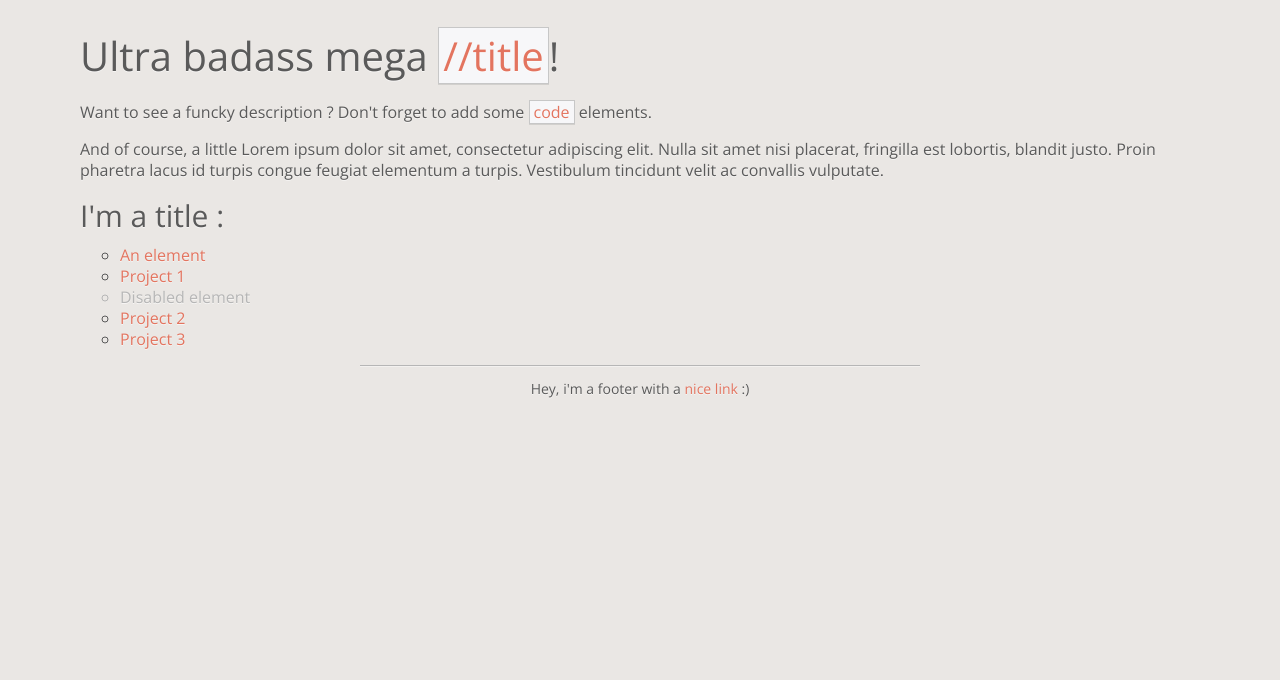
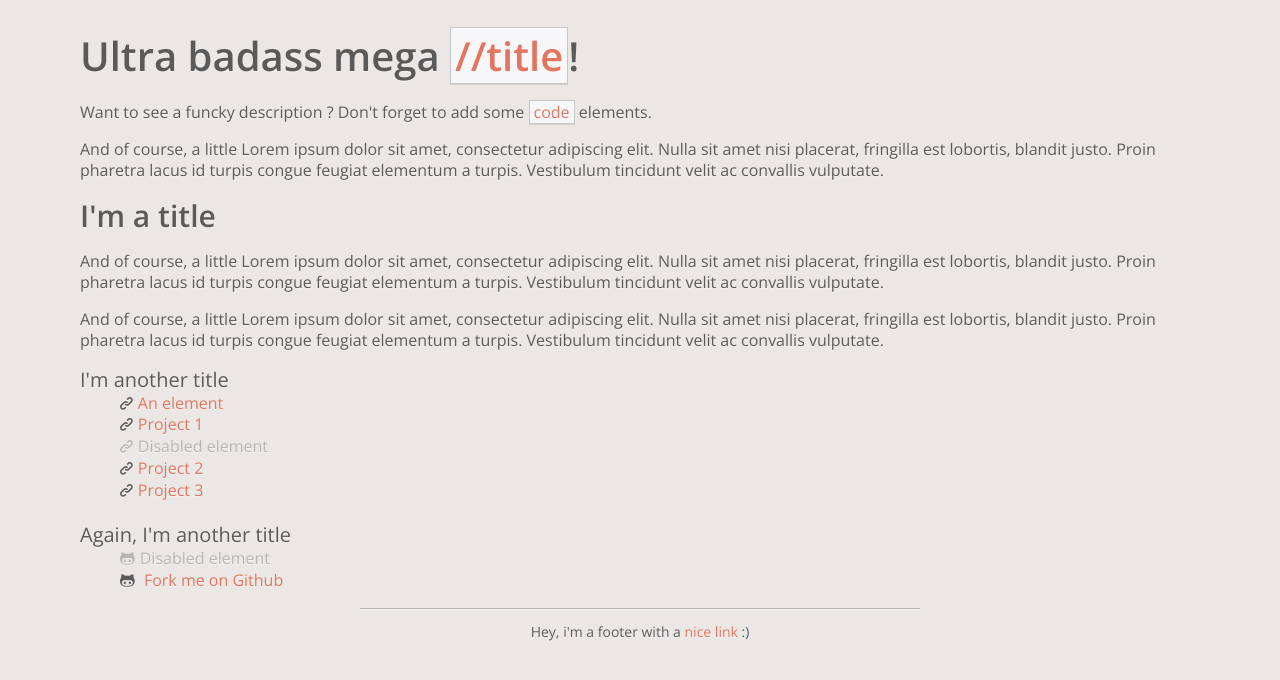
Before and after one commit to Manoz/My-lab, a PHP site: page / in a window 1280 px wide. Shown: the top 680 px of the page. Run offline with PHP 8.4, Linux system fonts and the light colour scheme.

Commit message:
Many fix and improvements

```diff
--- /dev/null
+++ b/css/fonts.css
@@ -0,0 +1,15 @@
+@font-face {
+  font-family: 'fontello';
+  src: url('../fonts/fontello.eot?85003360');
+  src: url('../fonts/fontello.eot?85003360#iefix') format('embedded-opentype'),
+       url('../fonts/fontello.woff?85003360') format('woff'),
+       url('../fonts/fontello.ttf?85003360') format('truetype'),
+       url('../fonts/fontello.svg?85003360#fontello') format('svg');
+  font-weight: normal;
+  font-style: normal;
+}
+
+/* My font
+.icon-github:before { content: '\e800'; }
+.icon-link:before { content: '\e801'; }
+*/
--- a/css/style.css
+++ b/css/style.css
@@ -8,20 +8,13 @@
     Formated with CSSLisible - http://github.com/Darklg/CSSLisible
     ========================================================= */
 
+@import 'fonts.css';
+
 /* =Structure
 ---------------------------------------------------------*/
 
-::-moz-selection {
-    text-shadow: none;
-    color: #fff;
-    background: #e3745f;
-}
-
-::selection {
-    text-shadow: none;
-    color: #fff;
-    background: #e3745f;
-}
+::-moz-selection {text-shadow: none;color: #fff;background: #e3745f;}
+::selection {text-shadow: none;color: #fff;background: #e3745f;}
 
 html {height: 100%;}
 
@@ -87,7 +80,7 @@ code {
 }
 
 strong {
-    font-family: Arial, Helvetica, sans-serif;
+    font-weight: 600;
 }
 
 /* =Header
@@ -95,8 +88,7 @@ strong {
 
 header h1 {
     margin-bottom: 20px;
-    font-family: 'Open Sans', sans-serif;
-    font-weight: 400;
+    font-weight: 600;
     font-size: 40px;
 }
 
@@ -108,19 +100,34 @@ header h1 span {color: #e3745f;}
 
 #main h2 {
     margin-bottom: 10px;
-    font-family: 'Open Sans', sans-serif;
+    font-weight: 600;
+    font-size: 30px;
+}
+
+#main h3 {
     font-weight: 400;
-    font-size: 30px;
+    font-size: 20px;
 }
 
 #main ul {
     padding-left: 40px;
-    list-style: circle;
 }
 
 #main ul li.disabled {
     color: #b6b6b6;
     cursor: default;
+}
+
+#main ul li.github:before {
+    font-family: 'fontello';
+    content: '\e800';
+    margin-right: 5px;
+}
+
+#main ul li:before {
+    font-family: 'fontello';
+    content: '\e801';
+    margin-right: 5px;
 }
 
 .sep {
--- a/index.php
+++ b/index.php
@@ -10,7 +10,11 @@
         </header>
 
         <div id="main" role="main">
-            <h2>I'm a title :</h2>
+            <h2>I'm a title</h2>
+            <p>And of course, a little Lorem ipsum dolor sit amet, consectetur adipiscing elit. Nulla sit amet nisi placerat, fringilla est lobortis, blandit justo. Proin pharetra lacus id turpis congue feugiat elementum a turpis. Vestibulum tincidunt velit ac convallis vulputate.</p>
+            <p>And of course, a little Lorem ipsum dolor sit amet, consectetur adipiscing elit. Nulla sit amet nisi placerat, fringilla est lobortis, blandit justo. Proin pharetra lacus id turpis congue feugiat elementum a turpis. Vestibulum tincidunt velit ac convallis vulputate.</p>
+
+            <h3>I'm another title</h3>
             <ul>
                 <li><a target="_blank" title="" href="">An element</a></li>
                 <li><a target="_blank" title="" href="projects/Project-1/">Project 1</a></li>
@@ -18,6 +22,14 @@
                 <li><a target="_blank" title="" href="projects/Project-2/">Project 2</a></li>
                 <li><a target="_blank" title="" href="projects/Project-3/">Project 3</a></li>
             </ul>
+            <br>
+            <h3>Again, I'm another title</h3>
+            <ul>
+                <li class="disabled github">Disabled element</li>
+                <li class="github">
+                    <a target="_blank" title="Github repo" href="https://github.com/Manoz/My-lab">Fork me on Github</a>
+                </li>
+            </ul>
         </div>
 
 <?php include "inc/footer.php"; ?>
```
Also changed, not shown: fonts/fontello.ttf (added), fonts/fontello.woff (added), 2 other files.
